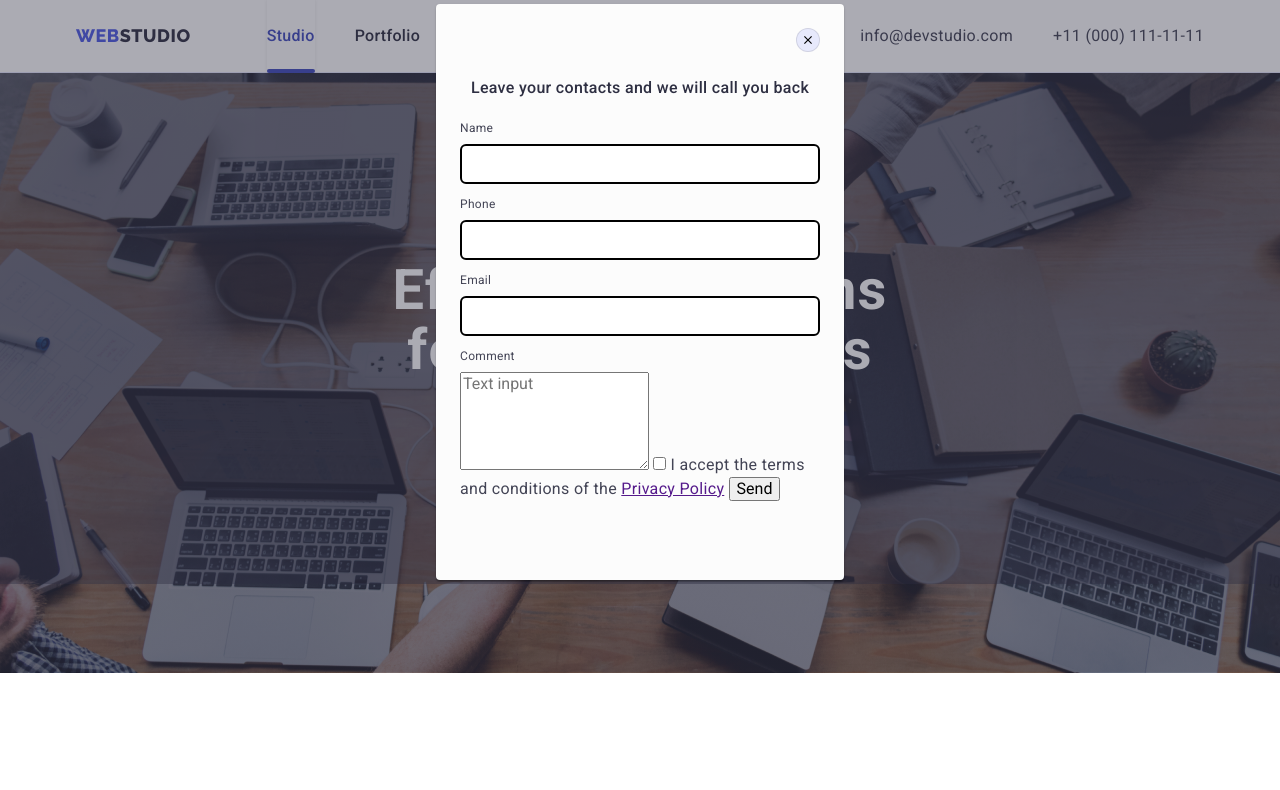
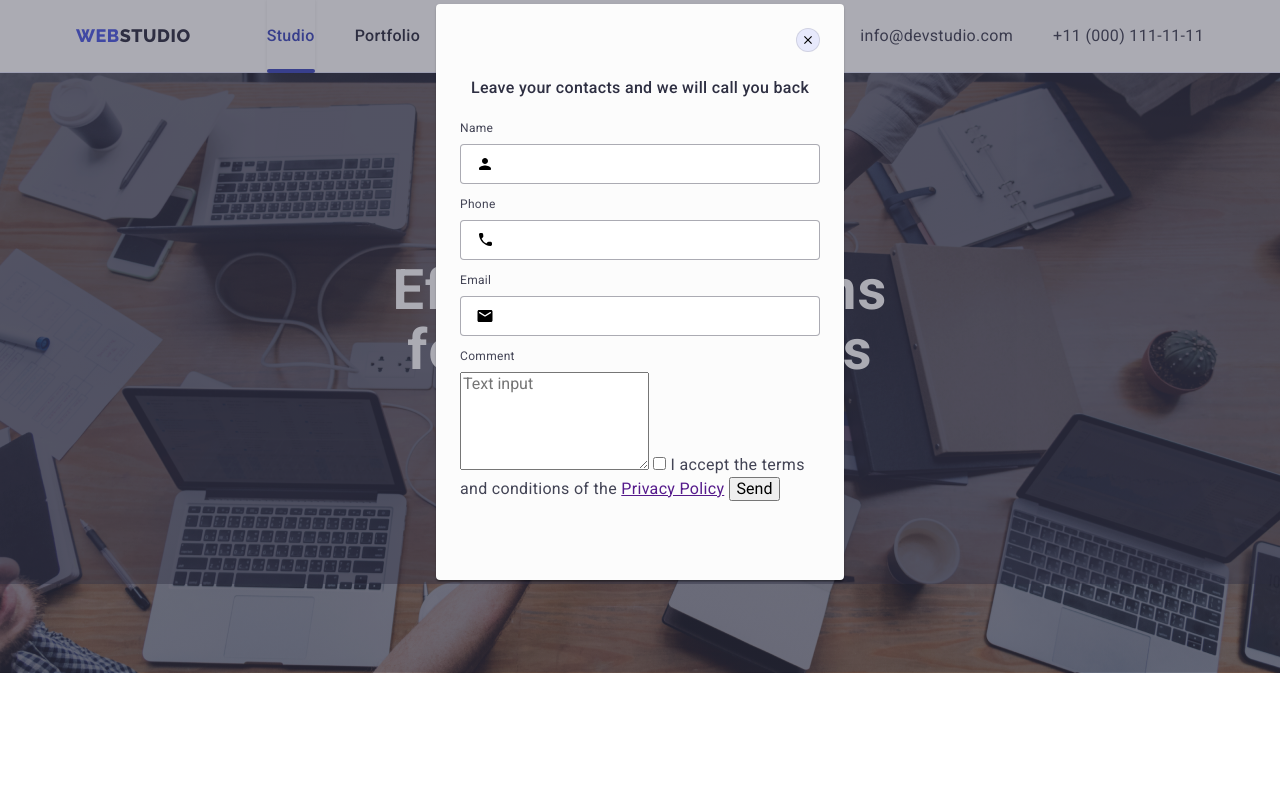
Before and after one commit to Mixa88/goit-markup-hw-06, a plain HTML site: page index.html in a window 1280 px wide. Both pictures are taken after a click on the button "Order Service". Shown: the top 790 px of the page. Drawn offline with nearby package versions, Linux system fonts and the light colour scheme.

Commit message:
modal window update

```diff
--- a/css/styles.css
+++ b/css/styles.css
@@ -713,9 +713,19 @@ ul {
 
   outline: transparent;
   outline-offset: -1px;
-  border-radius: 6px;
+  border-radius: 4px;
 
-  border: 2px solid;
+  border: 1px solid rgba(46, 47, 66, 0.4);
+  transition: 250ms cubic-bezier(0.4, 0, 0.2, 1);
+}
+
+.form-field:focus {
+  outline: 1px solid #4D5AE5;
+  box-shadow: 0 0 0 2px rgba(77, 90, 229, 0.25);
+}
+
+.form-field:focus + .form-icon {
+  fill: #4D5AE5;
 }
 
 .form-icon {
@@ -723,6 +733,8 @@ ul {
   top: 50%;
   left: 16px;
   transform: translateY(-50%);
+  transition: 250ms cubic-bezier(0.4, 0, 0.2, 1);
+  pointer-events: none;
 }
 
 /* Portfolio */
--- a/index.html
+++ b/index.html
@@ -458,7 +458,7 @@
           <div class="form-wpaper">
             <input class="form-field" type="text" name="modal-name" id="modal-name" />
             <svg class="form-icon" width="18" height="18">
-              <use href="./images/icons/#person-icon"></use>
+              <use href="./images/icons.svg#person-icon"></use>
             </svg>
           </div>
 
@@ -466,7 +466,7 @@
           <div class="form-wpaper">
             <input class="form-field" type="text" name="modal-phone" id="modal-phone" />
             <svg class="form-icon" width="18" height="24">
-              <use></use>
+              <use href="./images/icons.svg#phone-icon"></use>
             </svg>
           </div>
 
@@ -474,7 +474,7 @@
           <div class="form-wpaper">
             <input class="form-field" type="text" name="modal-email" id="modal-email" />
             <svg class="form-icon" width="18" height="24">
-              <use href="./images/icons/#email-icon"></use>
+              <use href="./images/icons.svg#email-icon"></use>
             </svg>
           </div>
 
```
